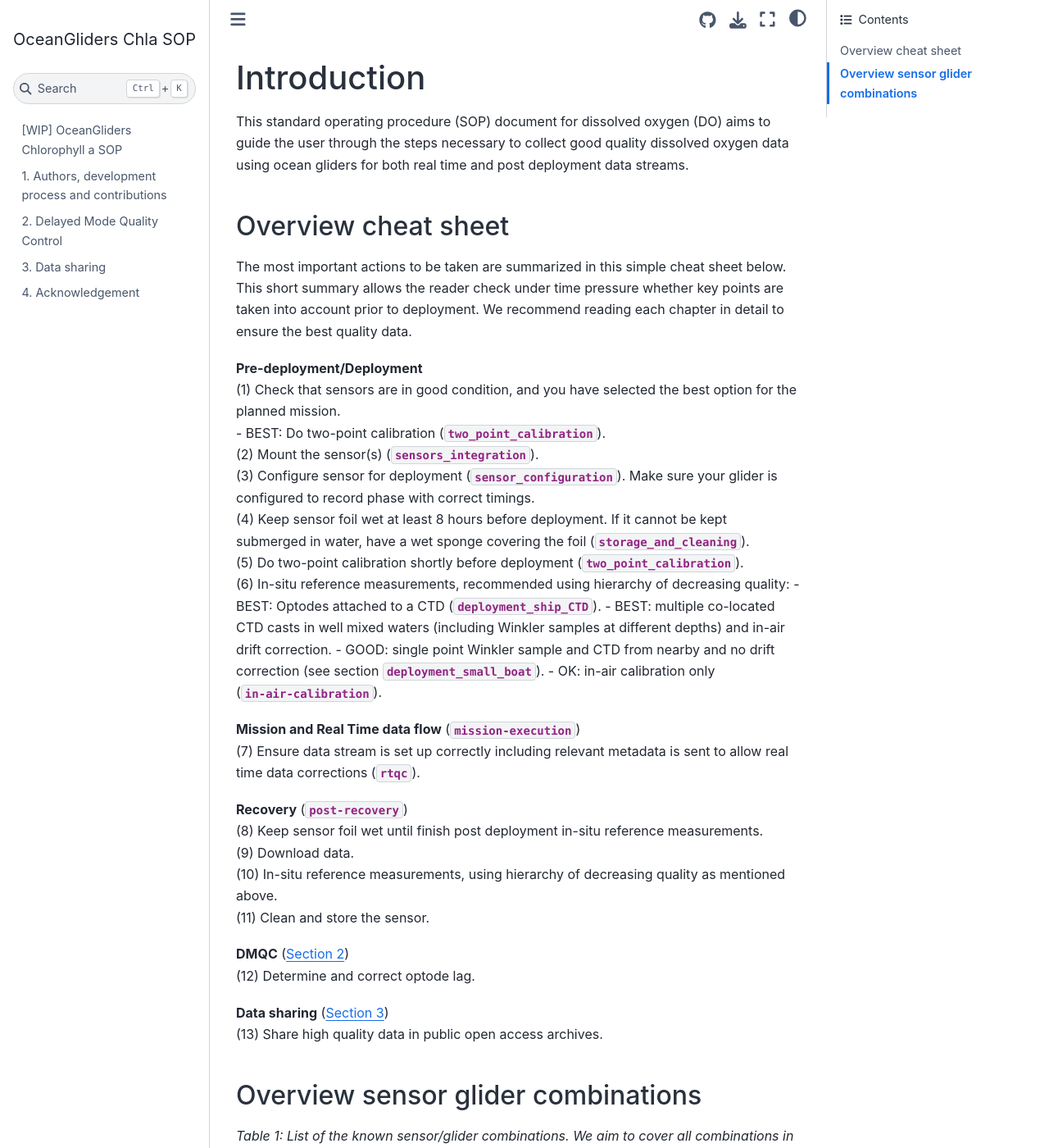
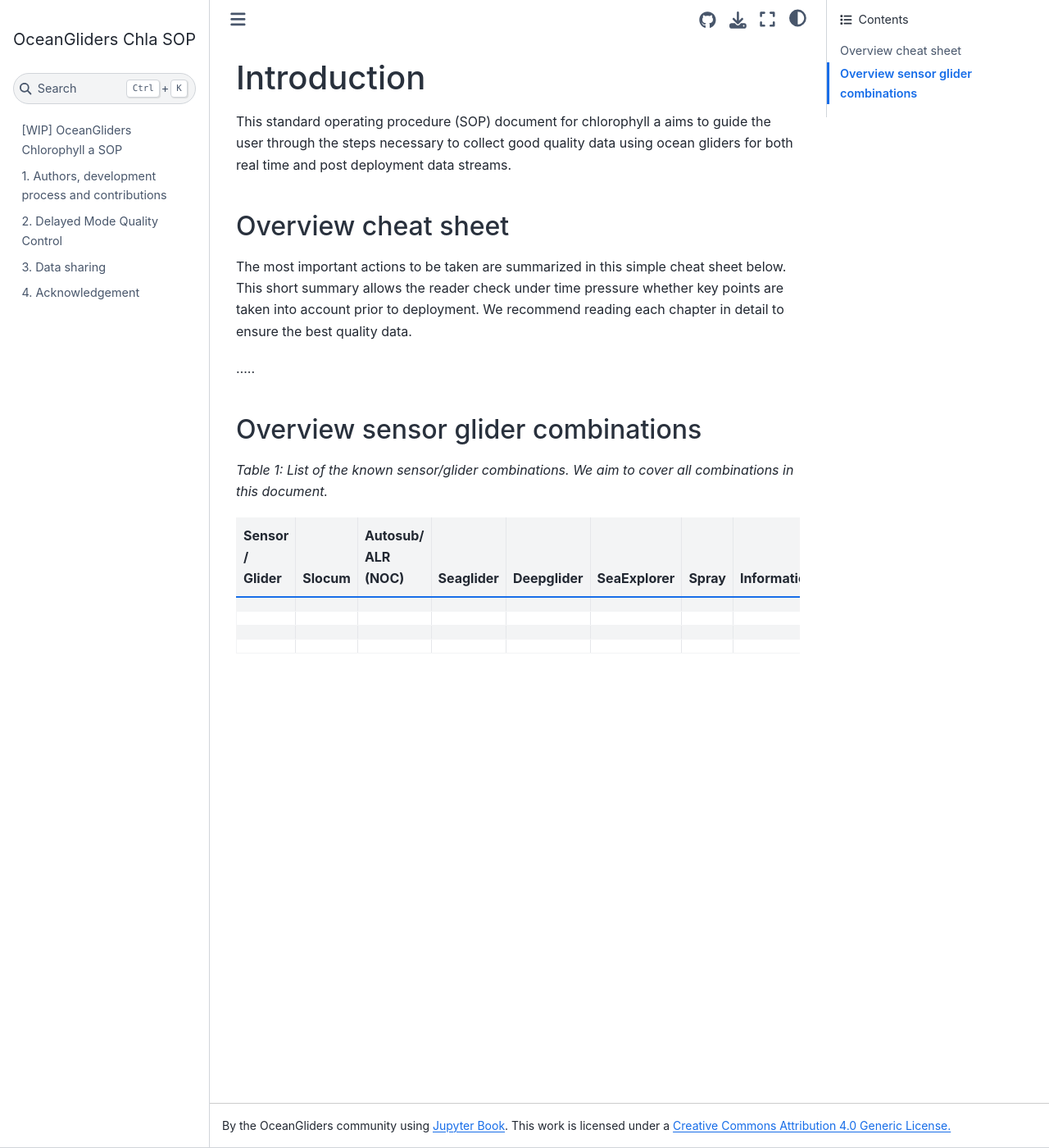
Before and after one commit to OceanGlidersCommunity/Chla_SOP, a Jupyter Book: the page built from sections/oxygen_introduction.md, in a window 1280 px wide and 1400 px high. Shown: the whole window at 82% size. Built offline with Jupyter Book 1.0.4 settings and Sphinx 7.4.7 and the Sphinx Book theme 1.1.4, drawn with Linux system fonts in a browser that asks for light colours; pages that are not in the unit, such as notebooks, are missing from menus; some of the changed text lies outside the part shown.

Commit message:
remove oxygen content

```diff
--- a/sections/oxygen_introduction.md
+++ b/sections/oxygen_introduction.md
@@ -1,39 +1,14 @@
 # Introduction
 
-This standard operating procedure (SOP) document for dissolved oxygen (DO) aims to guide the user through the steps necessary to collect good quality dissolved oxygen data using ocean gliders for both real time and post deployment data streams.
+This standard operating procedure (SOP) document for chlorophyll a aims to guide the user through the steps necessary to collect good quality data using ocean gliders for both real time and post deployment data streams.
 
 ## Overview cheat sheet
 The most important actions to be taken are summarized in this simple cheat sheet below.
 This short summary allows the reader check under time pressure whether key points are taken into account prior to deployment.
 We recommend reading each chapter in detail to ensure the best quality data.
 
-**Pre-deployment/Deployment**
-(1) Check that sensors are in good condition, and you have selected the best option for the planned mission.
-    - BEST: Do two-point calibration ({numref}`two_point_calibration`).
-(2) Mount the sensor(s) ({numref}`sensors_integration`).
-(3) Configure sensor for deployment ({numref}`sensor_configuration`). Make sure your glider is configured to record phase with correct timings.
-(4) Keep sensor foil wet at least 8 hours before deployment. If it cannot be kept submerged in water, have a wet sponge covering the foil ({numref}`storage_and_cleaning`).
-(5) Do two-point calibration shortly before deployment ({numref}`two_point_calibration`).
-(6) In-situ reference measurements, recommended using hierarchy of decreasing quality:
-    - BEST: Optodes attached to a CTD ({numref}`deployment_ship_CTD`).
-    - BEST: multiple co-located CTD casts in well mixed waters (including Winkler samples at different depths) and in-air drift correction.
-    - GOOD: single point Winkler sample and CTD from nearby and no drift correction (see section {numref}`deployment_small_boat`).
-    - OK: in-air calibration only ({numref}`in-air-calibration`).
 
-**Mission and Real Time data flow** ({numref}`mission-execution`)
-(7) Ensure data stream is set up correctly including relevant metadata is sent to allow real time data corrections ({numref}`rtqc`).
-
-**Recovery** ({numref}`post-recovery`)
-(8) Keep sensor foil wet until finish post deployment in-situ reference measurements.
-(9) Download data.
-(10) In-situ reference measurements, using hierarchy of decreasing quality as mentioned above.
-(11) Clean and store the sensor.
-
-**DMQC** ({numref}`dmqc`)
-(12) Determine and correct optode lag.
-
-**Data sharing** ({numref}`data-sharing`)
-(13) Share high quality data in public open access archives.
+.....
 
 ## Overview sensor glider combinations
 
@@ -41,12 +16,7 @@ We recommend reading each chapter in detail to ensure the best quality data.
 
 | Sensor / Glider  |  Slocum |  Autosub/ ALR (NOC) |  Seaglider | Deepglider  |  SeaExplorer |  Spray |  Information |
 |---|---|---|---|---|---|---|---|
-| Aanderaa 3835, 4330, 4330F, 4831, 4831F and 5013 optodes  | X |   | X | X |   |   | [Link](https://www.aanderaa.com/productsdetail.php?Oxygen-Optodes-2) |
-| RINKO-II  | X |   |   |   |   |  | [Link](https://www.jfe-advantech.co.jp/eng/ocean/rinko/rinko22d.html) |
-| RINKO- AROD FT  |   |   |   |   | X |   | [Link](https://www.jfe-advantech.co.jp/eng/ocean/rinko/rinko-ft.html) |
-| SBE 43 and 43F  |   | X | X |   | X |   | [Link](https://www.seabird.com/sbe-43-dissolved-oxygen-sensor-with-titanium-housing-mcbh-connector-0-5-mil-profiling-membrane-standard-43-plenum/product?id=54627923854) |
-| SBE 63  |   |   |   |   |   | X | [Link](https://www.seabird.com/oxygen-sensors/sbe-63-optical-dissolved-oxygen-sensor/family?productCategoryId=54627869933) |
-|  RBRcoda T.ODO |   |   |   |   | X |   | [Link](https://rbr-global.com/products/sensors/rbrcoda-odo) |
-|  Contros Hydroflash (1) |   |   | X |   |   |   | [Link](https://www.kongsberg.com/globalassets/maritime/km-products/product-documents/hydroflash-accurate-fast-and-versatile-oxygen-optode/Download) |
-
-(1) The advanced, optical sensor is based on the principle of fluorescence quenching. Contros are no longer in operation, the sensors cannot be calibrated and are likely to become obsolete in the future.
+|   |  |   |  |  |   |   |  |
+|   |  |   |  |  |   |   |  |
+|   |  |   |  |  |   |   |  |
+|   |  |   |  |  |   |   |  |
```
